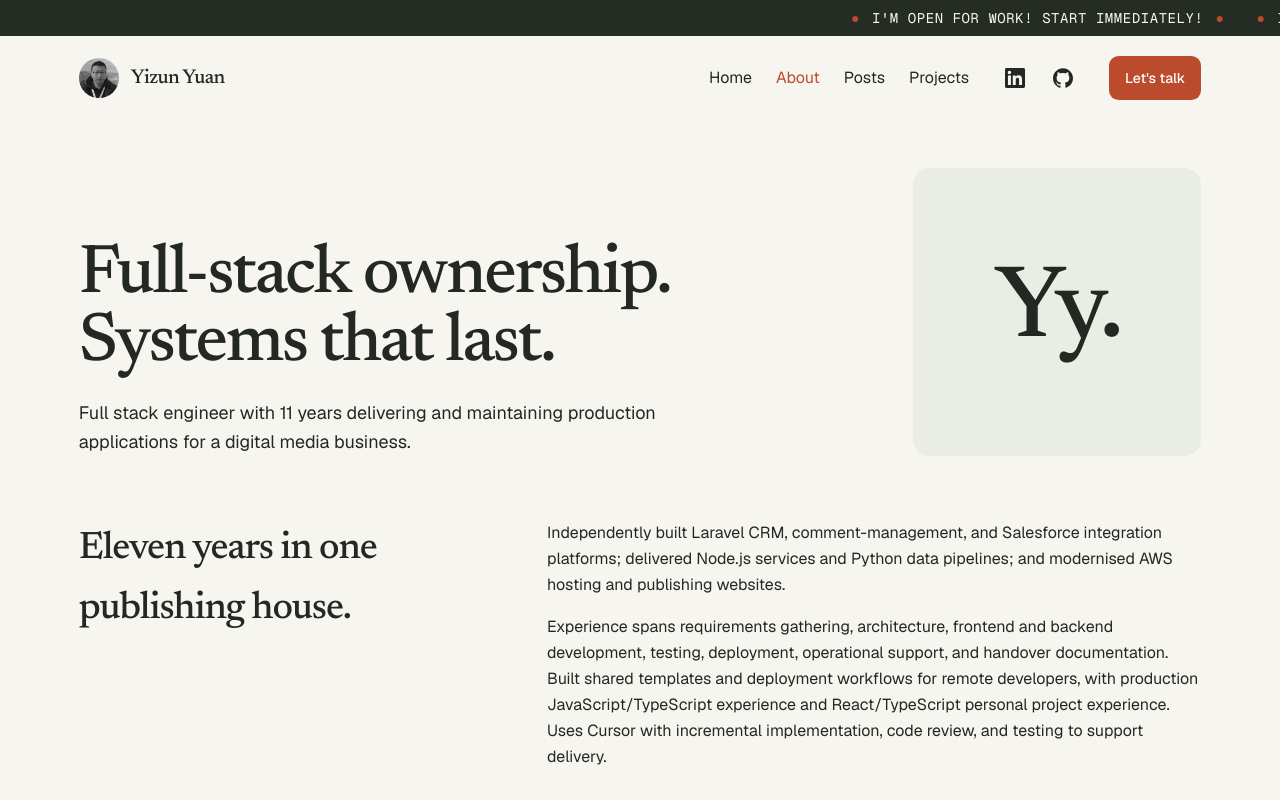
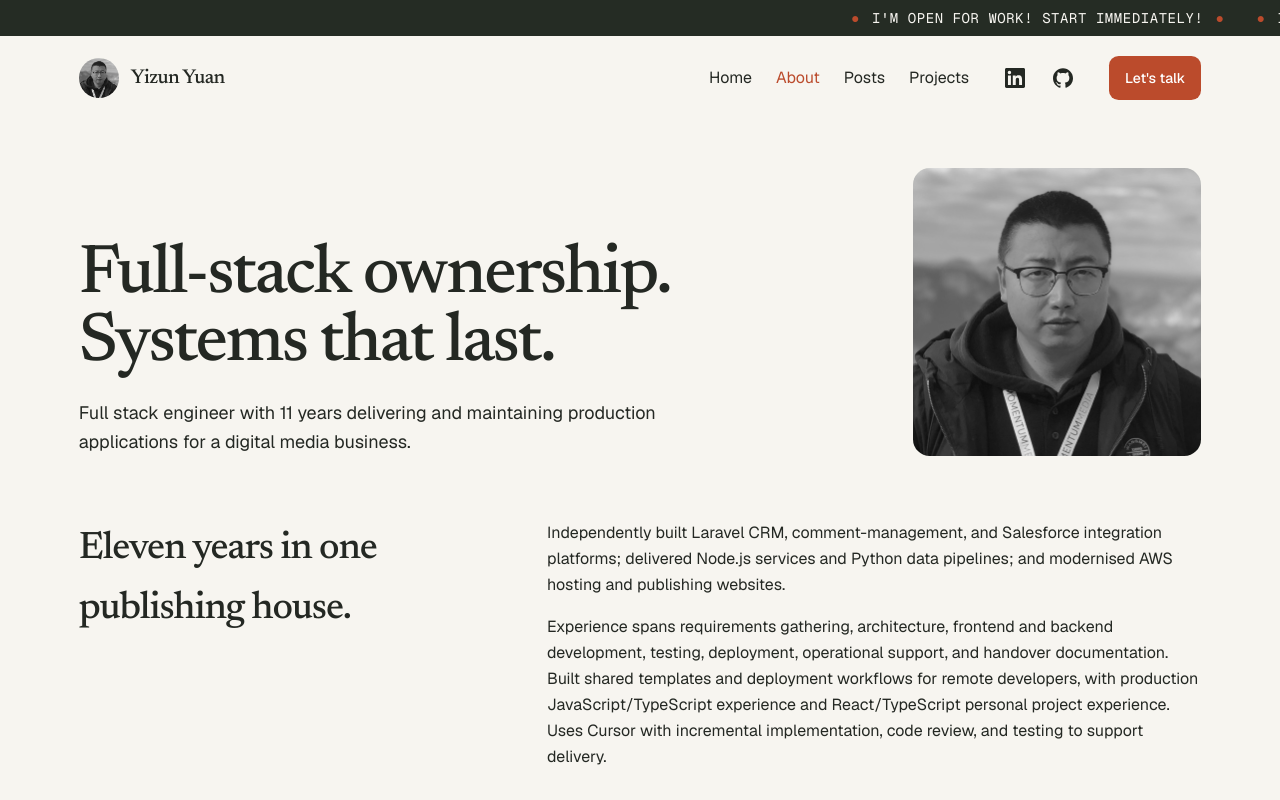
Before and after one commit to yuanyizun/yuanyizun.dev, a Next.js app: page /about in a window 1280 px wide. Shown: the top 800 px of the page. Built offline with nearby package versions, Linux system fonts and the light colour scheme.

Commit message:
refactor: use profile image for about me page

```diff
--- a/src/modules/page-intro.tsx
+++ b/src/modules/page-intro.tsx
@@ -1,4 +1,4 @@
-import { Monogram } from "@/theme/covers";
+import { ProfileImage } from "@/theme/covers";
 
 export function PageIntro({
   title,
@@ -7,12 +7,12 @@ export function PageIntro({
 }: {
   title: string;
   summary?: string;
-  mark?: "monogram";
+  mark?: "profile";
 }) {
   return (
     <div
       className={
-        mark === "monogram"
+        mark === "profile"
           ? "grid items-end gap-10 lg:grid-cols-[minmax(0,1.3fr)_minmax(14rem,18rem)]"
           : "flex max-w-3xl flex-col gap-5"
       }
@@ -25,9 +25,9 @@ export function PageIntro({
           <p className="max-w-2xl text-lg leading-relaxed">{summary}</p>
         ) : null}
       </div>
-      {mark === "monogram" ? (
+      {mark === "profile" ? (
         <div className="max-w-xs overflow-hidden rounded-xl">
-          <Monogram />
+          <ProfileImage />
         </div>
       ) : null}
     </div>
--- a/src/theme/contracts.ts
+++ b/src/theme/contracts.ts
@@ -70,7 +70,7 @@ export type ModuleAssignment =
   | {
       id: string;
       type: "PageIntro";
-      props: { title: string; summary?: string; mark?: "monogram" };
+      props: { title: string; summary?: string; mark?: "profile" };
     }
   | { id: string; type: "ResumeLink"; props: { href: string; label: string } }
   | { id: string; type: "Breadcrumbs"; props: { items: Crumb[] } }
--- a/src/theme/covers.tsx
+++ b/src/theme/covers.tsx
@@ -52,12 +52,18 @@ export function OrbitalCover({ title }: { title: string }) {
   );
 }
 
-export function Monogram() {
+const PROFILE_SRC = "/images/yuanyizun-avatar.png";
+
+export function ProfileImage() {
   return (
-    <div className="grid aspect-square w-full place-items-center bg-card text-foreground">
-      <p className="font-heading text-[clamp(4.5rem,8vw,6.5rem)] leading-none tracking-[-0.04em]">
-        Yy.
-      </p>
+    <div className="aspect-square w-full overflow-hidden bg-card">
+      <img
+        src={PROFILE_SRC}
+        alt="Yizun Yuan"
+        width={577}
+        height={577}
+        className="size-full object-cover grayscale"
+      />
     </div>
   );
 }
--- a/src/theme/placements/templates.ts
+++ b/src/theme/placements/templates.ts
@@ -25,7 +25,7 @@ export const templatePlacements: Record<TemplateKey, Placement> = {
           title: "Full-stack ownership. Systems that last.",
           summary:
             "Full stack engineer with 11 years delivering and maintaining production applications for a digital media business.",
-          mark: "monogram",
+          mark: "profile",
         },
       },
     ],
```
